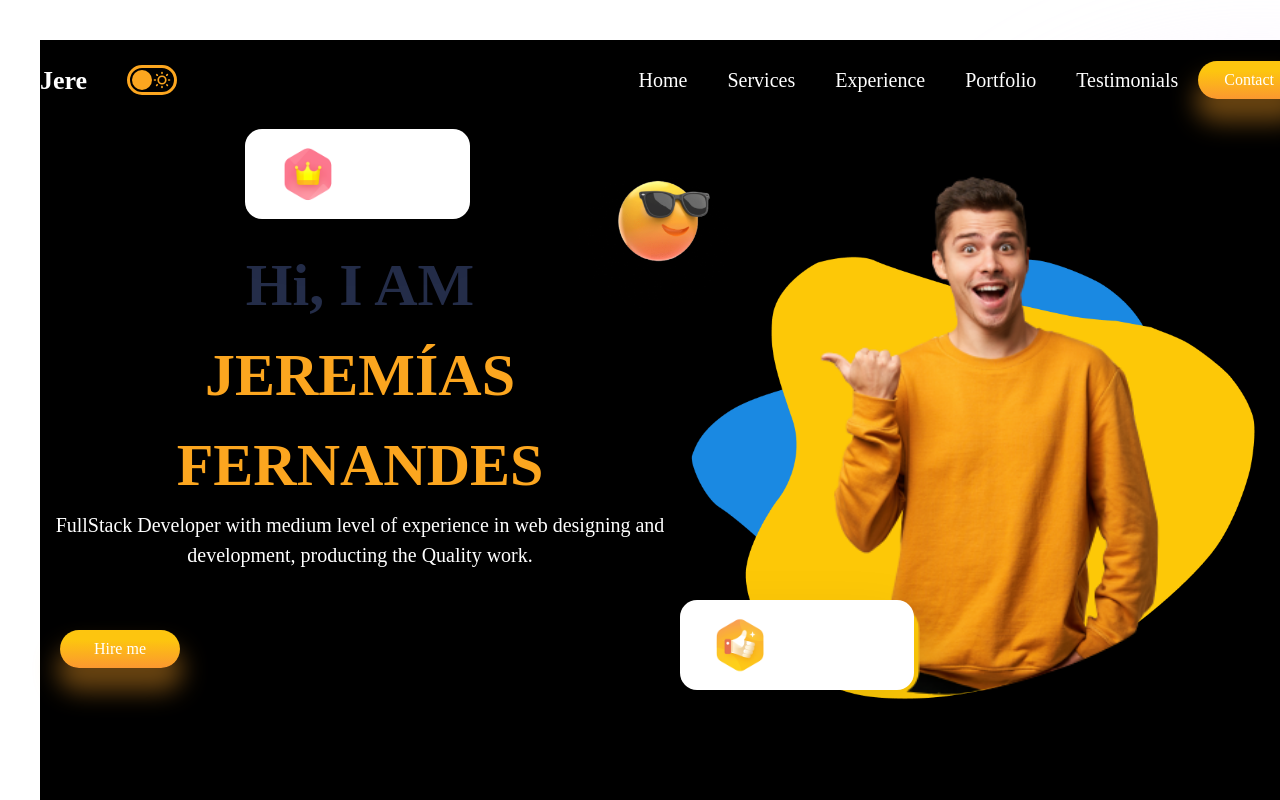
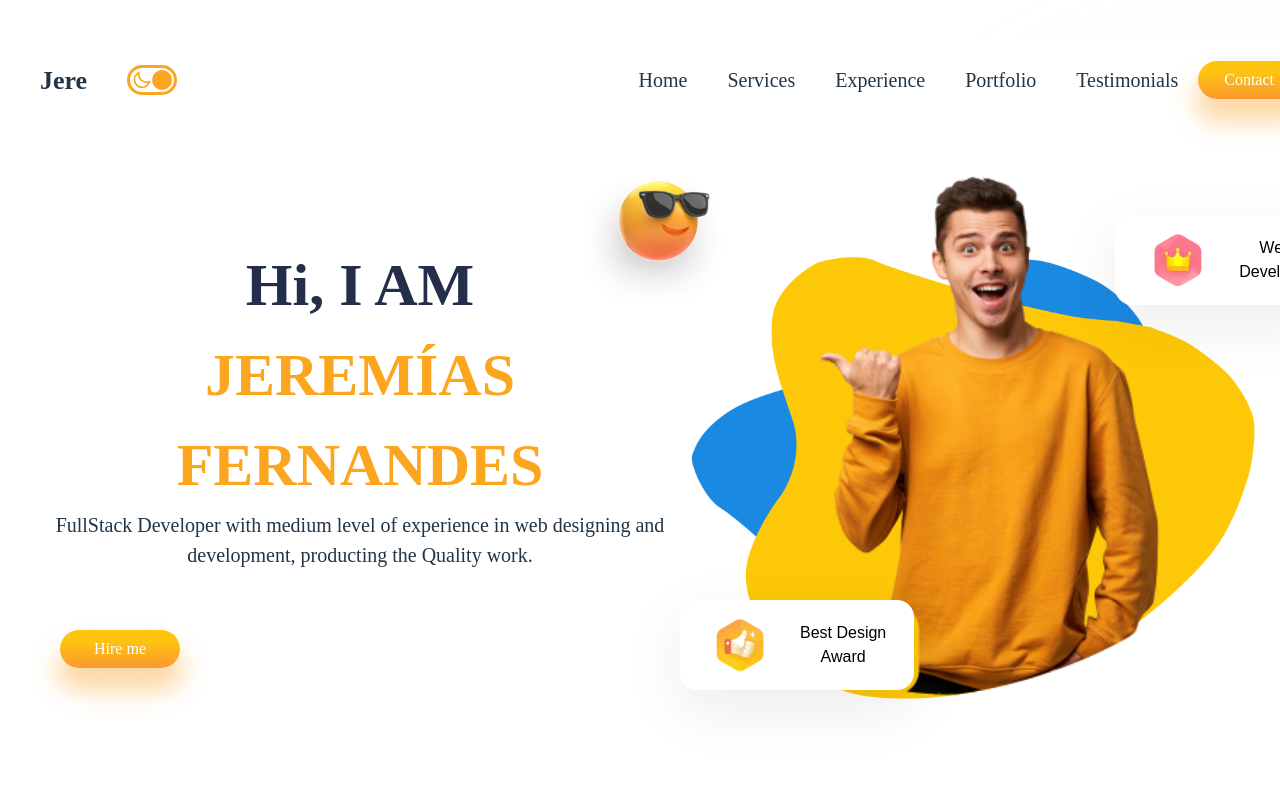
Before and after one commit to Jeremiias8/responsive-react-jf, a React (Vite) app in the folder responsive-react/: page / in a window 1280 px wide. Shown: the top 800 px of the page. Built offline with nearby package versions, Linux system fonts and the light colour scheme.

Commit message:
adding framer motion library

```diff
--- a/responsive-react/package.json
+++ b/responsive-react/package.json
@@ -13,6 +13,7 @@
     "@emailjs/browser": "^4.1.0",
     "@iconscout/react-unicons": "^2.0.2",
     "emailjs": "^4.0.3",
+    "framer-motion": "^11.0.5",
     "react": "^18.2.0",
     "react-dom": "^18.2.0",
     "swiper": "^11.0.6"
--- a/responsive-react/src/Context.jsx
+++ b/responsive-react/src/Context.jsx
@@ -2,7 +2,7 @@ import { createContext, useReducer } from 'react';
 
 export const themeContext = createContext();
 
-const initialState = {darkMode: true};
+const initialState = {darkMode: false};
 
 const themeReducer = (state, action) => {
 
--- a/responsive-react/src/components/Contact/Contact.jsx
+++ b/responsive-react/src/components/Contact/Contact.jsx
@@ -1,7 +1,9 @@
-import React, { useRef, useState } from 'react'
+import React, { useContext, useRef, useState } from 'react'
 import './Contact.css'
 
 import emailjs from '@emailjs/browser';
+
+import { themeContext } from '../../Context'
 
 export const Contact = () => {
 
@@ -28,12 +30,15 @@ export const Contact = () => {
         }
     }
 
+    const theme = useContext(themeContext);
+    const darkMode = theme.state.darkMode;
+
   return (
     <div className="contact-form">
         <div className="w-left">
 
             <div className="awesome">
-                <span>Get in touch</span>
+                <span style={{ color: darkMode ? 'white' : '' }}>Get in touch</span>
                 <span>Contact me</span>
 
                 <div className="blur s-blur1"
--- a/responsive-react/src/components/Experience/Experience.css
+++ b/responsive-react/src/components/Experience/Experience.css
@@ -30,6 +30,7 @@
     font-size: 1.5rem;
     font-weight: bold;
     margin-bottom: 2rem;
+    color: black;
 }
 
 .circle::before {
--- a/responsive-react/src/components/FloatingDiv/Floating.css
+++ b/responsive-react/src/components/FloatingDiv/Floating.css
@@ -25,6 +25,7 @@
 .floatingDiv > span {
     font-family: sans-serif;
     font-size: 16px;
+    color: black;
 }
 
 .s-button {
--- a/responsive-react/src/components/FloatingDiv/FloatingDiv.jsx
+++ b/responsive-react/src/components/FloatingDiv/FloatingDiv.jsx
@@ -1,7 +1,13 @@
 import React from 'react'
 import './Floating.css'
 
+// import { themeContext } from '../../Context'
+// import { useContext } from 'react'
+
 export const FloatingDiv = ({image, txt1, txt2}) => {
+
+  // const theme = useContext(themeContext);
+  // const darkMode = theme.state.darkMode;
 
   return (
     <div className="floatingDiv">
--- a/responsive-react/src/components/Intro/Intro.jsx
+++ b/responsive-react/src/components/Intro/Intro.jsx
@@ -11,14 +11,23 @@ import thumbup from '../../img/thumbup.png'
 import Crown from '../../img/crown.png'
 import glassesemoji from '../../img/glassesimoji.png'
 import { FloatingDiv } from '../FloatingDiv/FloatingDiv';
+import { motion } from 'framer-motion';
+
+import { themeContext } from '../../Context';
+import { useContext } from 'react';
 
 export const Intro = () => {
+
+    const transition = {duration: 2, type: 'spring'}
+
+    const theme = useContext(themeContext);
+    const darkMode = theme.state.darkMode;
 
   return (
     <div className="intro">
         <div className="i-left">
             <div className="i-name">
-                <span>Hi, I AM</span>
+                <span style={{ color: darkMode ? 'white' : '' }}>Hi, I AM</span>
                 <span>JEREMÍAS FERNANDES</span>
 
                 <span>
@@ -45,20 +54,36 @@ export const Intro = () => {
             <img src={Vector1} alt="" />
             <img src={Vector2} alt="" />
             <img src={boy} alt="" />
-            <img src={glassesemoji} alt="" />
+            <motion.img
+            initial={{ left: '-36%' }}
+            whileInView={{ left: '-24%' }}
+            transition={transition}
 
-            <div style={{ top: '-18%', left: '-68%' }} >
+            src={glassesemoji} alt="" />
+
+            <motion.div
+                initial={{ top: '-4%', left: '64%' }}
+                whileInView={{ left: '68%' }}
+                transition={transition}
+
+                style={{ top: '-18%', left: '-88%' }} >
                     <FloatingDiv image={Crown}
                         txt1='Web'
                         txt2='Developer'
                     />
-            </div>
-            <div style={{ top: '18rem', left: '0rem' }}>
+            </motion.div>
+
+            <motion.div
+                initial={{ left: '9rem', top: '18rem' }}
+                whileInView={{ left: '0rem' }}
+                transition={transition}
+
+                style={{ top: '18rem', left: '0rem' }}>
                     <FloatingDiv image={thumbup}
                         txt1='Best Design'
                         txt2='Award'
                     />
-            </div>
+            </motion.div>
 
             {/* blur divs */}
             <div className="blur"
--- a/responsive-react/src/components/Portfolio/Portfolio.jsx
+++ b/responsive-react/src/components/Portfolio/Portfolio.jsx
@@ -8,13 +8,19 @@ import Ecommerce from '../../img/ecommerce.png'
 import HOC from '../../img/hoc.png'
 import MusicApp from '../../img/musicapp.png'
 
+import { themeContext } from '../../Context'
+import { useContext } from 'react'
+
 export const Portfolio = () => {
+
+    const theme = useContext(themeContext);
+    const darkMode = theme.state.darkMode;
 
   return (
     <div className="portfolio">
 
         {/* heading */}
-        <span>Recent Projects</span>
+        <span style={{ color: darkMode ? 'white' : '' }}>Recent Projects</span>
         <span>Portfolio</span>
 
         {/* slider */}
--- a/responsive-react/src/components/Services/Services.jsx
+++ b/responsive-react/src/components/Services/Services.jsx
@@ -8,14 +8,25 @@ import HeartEmoji  from '../../img/heartemoji.png';
 import Glasses from '../../img/glasses.png';
 import Humbre from '../../img/humble.png';
 
+import { themeContext } from '../../Context';
+import { useContext } from 'react';
+
+import { motion } from 'framer-motion';
+
 export const Services = () => {
+
+    const transition = {duration: 1, type: 'spring'};
+    const theme = useContext(themeContext);
+    const darkMode = theme.state.darkMode;
 
   return (
     <div className="services">
 
         {/* left side */}
         <div className="awesome">
-            <span>My Awesome</span>
+            <span style={{ color: darkMode ? 'white' : '' }}>
+                My Awesome
+            </span>
             <span>services</span>
 
             <span>
@@ -39,13 +50,18 @@ export const Services = () => {
         {/* right side */}
         <div className="cards">
 
-            <div style={{ left: '14rem' }}>
-                <Card
-                    emoji={HeartEmoji}
-                    heading={'Design'}
-                    detail={"Figma, Sketch, Photoshop, Adobe, Adobe xd"}
-                />
-            </div>
+            <motion.div
+                whileInView={{ left: '14rem' }}
+                initial={{ left: '25%' }}
+                transition={transition}
+
+                style={{ left: '14rem' }}>
+                    <Card
+                        emoji={HeartEmoji}
+                        heading={'Design'}
+                        detail={"Figma, Sketch, Photoshop, Adobe, Adobe xd"}
+                    />
+            </motion.div>
             <div style={{ top: '16rem', left: '7rem' }}>
                 <Card
                     emoji={Glasses}
--- a/responsive-react/src/components/Toggle/Toggle.jsx
+++ b/responsive-react/src/components/Toggle/Toggle.jsx
@@ -3,15 +3,27 @@ import './Toggle.css'
 
 import Sun from '@iconscout/react-unicons/icons/uil-sun'
 import Moon from '@iconscout/react-unicons/icons/uil-moon'
+import { themeContext } from '../../Context'
+import { useContext } from 'react'
 
 export const Toggle = () => {
 
+  const theme = useContext(themeContext);
+  const darkMode = theme.state.darkMode;
+
+  const handleClick = () => {
+    theme.dispatch({type: 'toggle'});
+  }
+
   return (
-    <div className="toggle">
+    <div className="toggle" onClick={handleClick}>
         <Moon />
         <Sun />
 
-        <div className="t-button">
+        <div className="t-button"
+           style= {darkMode ? {left: '2px'} :
+           {right: '2px'}}
+        >
 
         </div>
     </div>
--- a/responsive-react/src/components/Works/Works.jsx
+++ b/responsive-react/src/components/Works/Works.jsx
@@ -7,13 +7,19 @@ import Amazon from '../../img/amazon.png'
 import Shopify from '../../img/Shopify.png'
 import Facebook from '../../img/Facebook.png'
 
+import { themeContext } from '../../Context'
+import { useContext } from 'react'
+
 export const Works = () => {
+
+  const theme = useContext(themeContext);
+  const darkMode = theme.state.darkMode;
 
   return (
     <div className="works">
       <div className="awesome">
 
-            <span>Works for All these</span>
+            <span style={{ color: darkMode ? 'white' : '' }}>Works for All these</span>
             <span>Brands & Clients</span>
 
             <span>
```
Also changed, not shown: 1 other file (tests, documents, lock files or other folders). Lines whose indentation alone changed are shown as unchanged.
